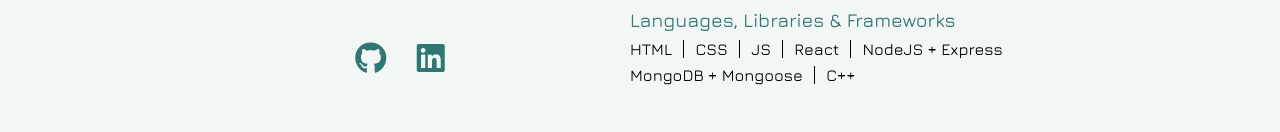
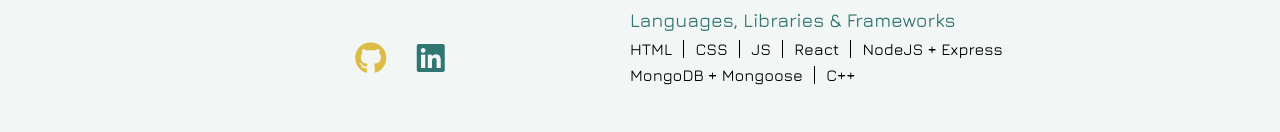
Before and after one commit to ajhanson22227/portfolio, a React (Create React App) app: page / in a window 1280 px wide. In both pictures the pointer is over the icon 370 px from the left and 1255 px from the top of the page. Shown: the part 1198-1330 px from the top of the page. Built offline with nearby package versions, Linux system fonts and the light colour scheme.

Commit message:
create class for icon hover color change

```diff
--- a/src/components/Summary/Personal/Personal.css
+++ b/src/components/Summary/Personal/Personal.css
@@ -21,6 +21,10 @@
     justify-content: space-evenly !important;
     margin: auto;
     width: 50%;
+}
+
+.picon:hover{
+    color: #DDBC45
 }
 
 .personal-about{
```
